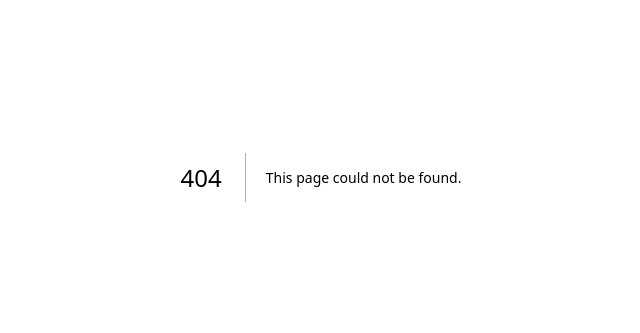
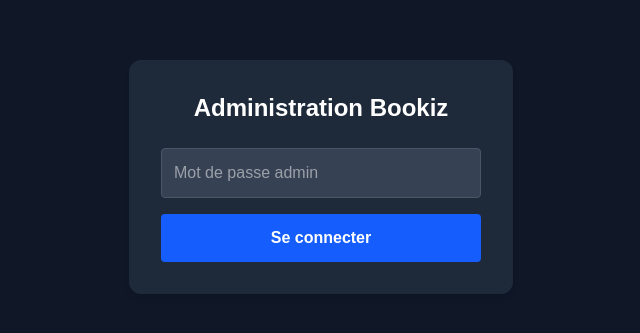
Before and after one commit to nchoamos216-cell/Bookiz, a Next.js app: page /admin/login in a window 1280 px wide. Before the commit this address had no page. Shown: the part 223-556 px from the top of the page, without its empty margins (319-959 px from the left). Built offline with nearby package versions, Linux system fonts and the light colour scheme.

Commit message:
Ajout authentification admin

```diff
--- /dev/null
+++ b/app/admin/login/page.tsx
@@ -0,0 +1,44 @@
+"client";
+import { useState } from "react";
+import { useRouter } from "next/navigation";
+
+export default function AdminLoginPage() {
+  const [password, setPassword] = useState("");
+  const [error, setError] = useState("");
+  const router = useRouter();
+
+  const handleLogin = async (e: React.FormEvent) => {
+    e.preventDefault();
+    const res = await fetch("/api/admin/login", {
+      method: "POST",
+      headers: { "Content-Type": "application/json" },
+      body: JSON.stringify({ password }),
+    });
+
+    if (res.ok) {
+      router.push("/admin"); // Redirige vers ton admin
+    } else {
+      setError("Mot de passe incorrect");
+    }
+  };
+
+  return (
+    <div className="min-h-screen flex items-center justify-center bg-gray-900 text-white">
+      <form onSubmit={handleLogin} className="bg-gray-800 p-8 rounded-xl shadow-md w-96">
+        <h1 className="text-2xl font-bold mb-6 text-center">Administration Bookiz</h1>
+        {error && <p className="text-red-500 mb-4 text-sm">{error}</p>}
+        <input
+          type="password"
+          placeholder="Mot de passe admin"
+          value={password}
+          onChange={(e) => setPassword(e.target.value)}
+          className="w-full p-3 rounded bg-gray-700 border border-gray-600 mb-4 text-white"
+          required
+        />
+        <button type="submit" className="w-full bg-blue-600 hover:bg-blue-700 p-3 rounded font-bold">
+          Se connecter
+        </button>
+      </form>
+    </div>
+  );
+}
--- /dev/null
+++ b/app/api/admin/login/route.ts
@@ -0,0 +1,19 @@
+import { NextResponse } from "next/server";
+import { cookies } from "next/headers";
+
+export async function POST(request: Request) {
+  const { password } = await request.json();
+
+  if (password === process.env.ADMIN_PASSWORD) {
+    // Pose un cookie valide pour l'admin
+    cookies().set("admin_session", "authenticated", {
+      httpOnly: true,
+      secure: process.env.NODE_ENV === "production",
+      maxAge: 60 * 60 * 24 * 7, // 1 semaine
+      path: "/",
+    });
+    return NextResponse.json({ success: true });
+  }
+
+  return NextResponse.json({ success: false }, { status: 401 });
+}
--- /dev/null
+++ b/middleware.ts
@@ -0,0 +1,20 @@
+import { NextResponse } from "next/server";
+import type { NextRequest } from "next/server";
+
+export function middleware(request: NextRequest) {
+  const path = request.nextUrl.pathname;
+
+  // Si on essaie d'aller sur l'admin (sauf la page de login)
+  if (path.startsWith("/admin") && path !== "/admin/login") {
+    const session = request.cookies.get("admin_session");
+    if (!session || session.value !== "authenticated") {
+      return NextResponse.redirect(new URL("/admin/login", request.url));
+    }
+  }
+
+  return NextResponse.next();
+}
+
+export const config = {
+  matcher: "/admin/:path*",
+};
```
